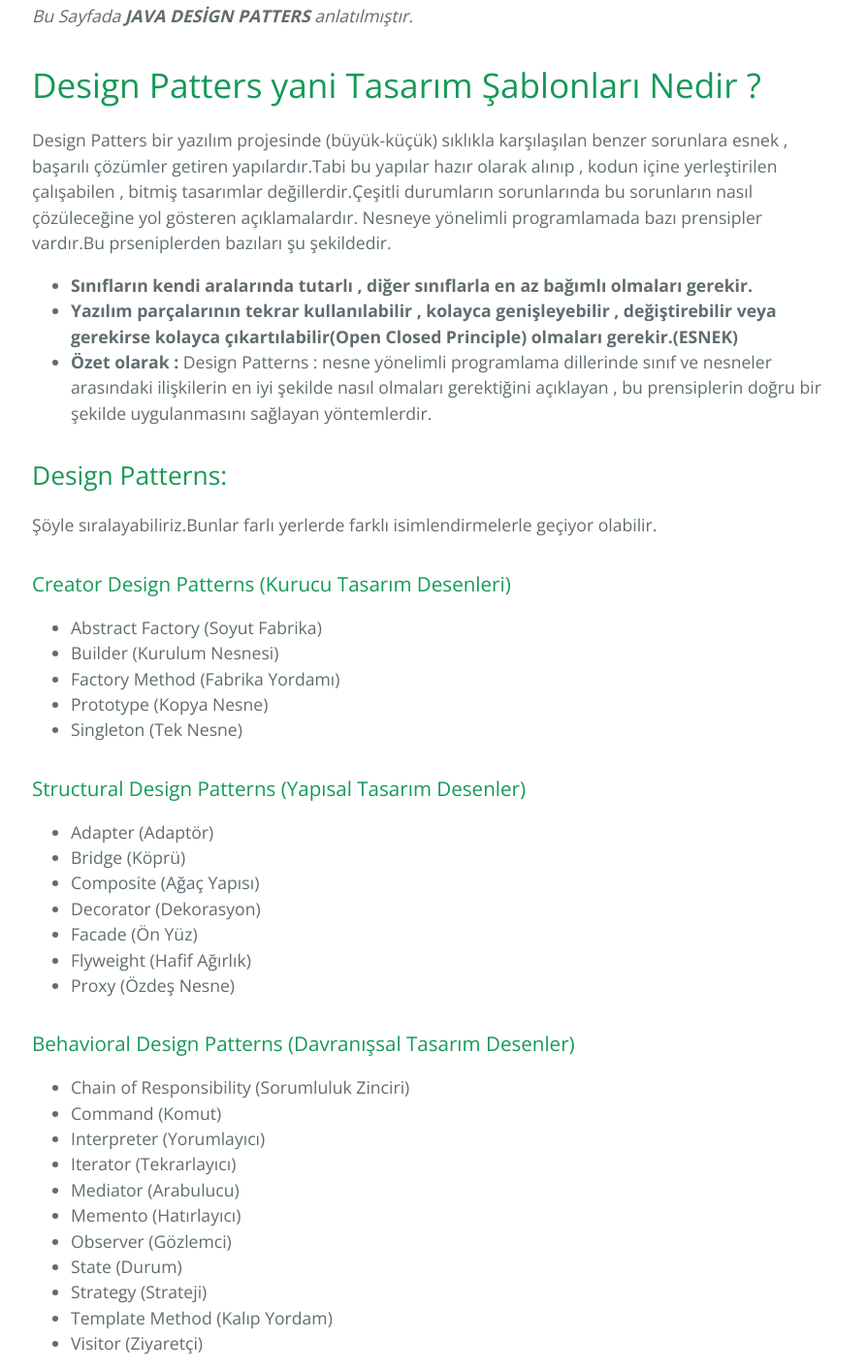
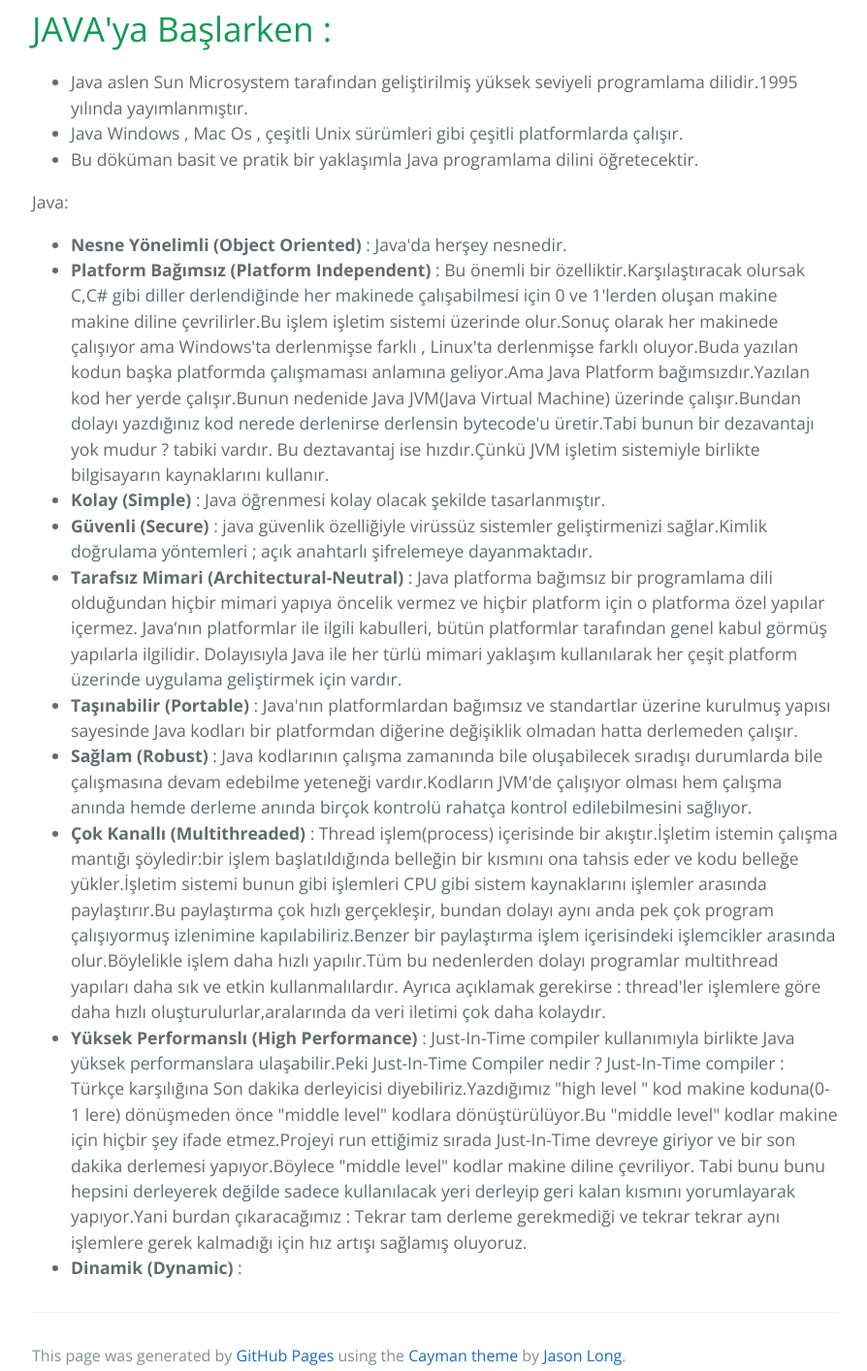
Before and after one commit to ucankucuk/ucankucuk.github.io, a plain HTML site: page index.html in a window 1280 px wide. Shown: the part 346-1760 px from the top of the page at 97% size, without its empty margins (191-1085 px from the left). Drawn offline with nearby package versions, Linux system fonts and the light colour scheme.

Commit message:
Replace master branch with page content via GitHub

```diff
--- a/index.html
+++ b/index.html
@@ -2,7 +2,7 @@
 <html lang="en-us">
   <head>
     <meta charset="UTF-8">
-    <title>Design Patterns by ucankucuk</title>
+    <title>| JAVA | by ucankucuk</title>
     <meta name="viewport" content="width=device-width, initial-scale=1">
     <link rel="stylesheet" type="text/css" href="stylesheets/normalize.css" media="screen">
     <link href='https://fonts.googleapis.com/css?family=Open+Sans:400,700' rel='stylesheet' type='text/css'>
@@ -11,72 +11,43 @@
   </head>
   <body>
     <section class="page-header">
-      <h1 class="project-name">Design Patterns</h1>
+      <h1 class="project-name">| JAVA |</h1>
       <h2 class="project-tagline">Blog</h2>
     </section>
 
     <section class="main-content">
-      <p><em>Bu Sayfada <strong>JAVA DESİGN PATTERS</strong> anlatılmıştır.</em></p>
-
-<h1>
-<a id="design-patters-yani-tasarım-Şablonları-nedir-" class="anchor" href="#design-patters-yani-tasar%C4%B1m-%C5%9Eablonlar%C4%B1-nedir-" aria-hidden="true"><span aria-hidden="true" class="octicon octicon-link"></span></a>Design Patters yani Tasarım Şablonları Nedir ?</h1>
-
-<p>Design Patters bir yazılım projesinde (büyük-küçük) sıklıkla karşılaşılan benzer sorunlara esnek , başarılı çözümler getiren yapılardır.Tabi bu yapılar hazır olarak alınıp , kodun içine yerleştirilen çalışabilen , bitmiş tasarımlar değillerdir.Çeşitli durumların sorunlarında bu sorunların nasıl çözüleceğine yol gösteren açıklamalardır.
-Nesneye yönelimli programlamada bazı prensipler vardır.Bu prseniplerden bazıları şu şekildedir.</p>
+      <h1>
+<a id="javaya-başlarken-" class="anchor" href="#javaya-ba%C5%9Flarken-" aria-hidden="true"><span aria-hidden="true" class="octicon octicon-link"></span></a>JAVA'ya Başlarken :</h1>
 
 <ul>
-<li><strong>Sınıfların kendi aralarında tutarlı , diğer sınıflarla en az bağımlı olmaları gerekir.</strong></li>
-<li>
-<strong>Yazılım parçalarının tekrar kullanılabilir , kolayca genişleyebilir , değiştirebilir veya gerekirse kolayca çıkartılabilir(Open Closed Principle) olmaları gerekir.(ESNEK)</strong><br>
-</li>
-<li>
-<strong>Özet olarak :</strong> Design Patterns : nesne yönelimli programlama dillerinde sınıf ve nesneler arasındaki ilişkilerin en iyi şekilde nasıl olmaları gerektiğini açıklayan , bu prensiplerin doğru bir şekilde uygulanmasını sağlayan  yöntemlerdir.</li>
+<li>Java aslen Sun Microsystem tarafından geliştirilmiş yüksek  seviyeli programlama dilidir.1995 yılında yayımlanmıştır.</li>
+<li>Java Windows , Mac Os , çeşitli Unix sürümleri gibi çeşitli platformlarda çalışır.</li>
+<li>Bu döküman basit ve pratik bir yaklaşımla Java programlama dilini öğretecektir.</li>
 </ul>
 
-<h2>
-<a id="design-patterns" class="anchor" href="#design-patterns" aria-hidden="true"><span aria-hidden="true" class="octicon octicon-link"></span></a>Design Patterns:</h2>
-
-<p>Şöyle sıralayabiliriz.Bunlar farlı yerlerde farklı isimlendirmelerle geçiyor olabilir.</p>
-
-<h3>
-<a id="creator-design-patterns-kurucu-tasarım-desenleri" class="anchor" href="#creator-design-patterns-kurucu-tasar%C4%B1m-desenleri" aria-hidden="true"><span aria-hidden="true" class="octicon octicon-link"></span></a>Creator Design Patterns (Kurucu Tasarım Desenleri)</h3>
+<p>Java:</p>
 
 <ul>
-<li>Abstract Factory (Soyut Fabrika)</li>
-<li>Builder (Kurulum Nesnesi)</li>
-<li>Factory Method (Fabrika Yordamı)</li>
-<li>Prototype (Kopya Nesne)</li>
-<li>Singleton (Tek Nesne)</li>
-</ul>
-
-<h3>
-<a id="structural-design-patterns-yapısal-tasarım-desenler" class="anchor" href="#structural-design-patterns-yap%C4%B1sal-tasar%C4%B1m-desenler" aria-hidden="true"><span aria-hidden="true" class="octicon octicon-link"></span></a>Structural Design Patterns (Yapısal Tasarım Desenler)</h3>
-
-<ul>
-<li>Adapter (Adaptör)</li>
-<li>Bridge (Köprü)</li>
-<li>Composite (Ağaç Yapısı)</li>
-<li>Decorator (Dekorasyon)</li>
-<li>Facade (Ön Yüz)</li>
-<li>Flyweight (Hafif Ağırlık)</li>
-<li>Proxy (Özdeş Nesne)</li>
-</ul>
-
-<h3>
-<a id="behavioral-design-patterns-davranışsal-tasarım-desenler" class="anchor" href="#behavioral-design-patterns-davran%C4%B1%C5%9Fsal-tasar%C4%B1m-desenler" aria-hidden="true"><span aria-hidden="true" class="octicon octicon-link"></span></a>Behavioral Design Patterns (Davranışsal Tasarım Desenler)</h3>
-
-<ul>
-<li>Chain of Responsibility (Sorumluluk Zinciri)</li>
-<li>Command (Komut)</li>
-<li>Interpreter (Yorumlayıcı)</li>
-<li>Iterator (Tekrarlayıcı)</li>
-<li>Mediator (Arabulucu)</li>
-<li>Memento (Hatırlayıcı)</li>
-<li>Observer (Gözlemci)</li>
-<li>State (Durum)</li>
-<li>Strategy (Strateji)</li>
-<li>Template Method (Kalıp Yordam)</li>
-<li>Visitor (Ziyaretçi)</li>
+<li>
+<strong>Nesne Yönelimli (Object Oriented)</strong> : Java'da herşey nesnedir.</li>
+<li>
+<strong>Platform Bağımsız (Platform Independent)</strong> : Bu önemli bir özelliktir.Karşılaştıracak olursak C,C# gibi diller derlendiğinde her makinede çalışabilmesi için 0 ve 1'lerden oluşan makine makine diline çevrilirler.Bu işlem işletim sistemi üzerinde olur.Sonuç olarak her makinede çalışıyor ama Windows'ta derlenmişse farklı , Linux'ta derlenmişse farklı oluyor.Buda yazılan kodun başka platformda çalışmaması anlamına geliyor.Ama Java Platform bağımsızdır.Yazılan kod her yerde çalışır.Bunun nedenide Java JVM(Java Virtual Machine) üzerinde çalışır.Bundan dolayı yazdığınız kod nerede derlenirse derlensin  bytecode'u üretir.Tabi bunun bir dezavantajı yok mudur ? tabiki vardır. Bu deztavantaj ise hızdır.Çünkü JVM işletim sistemiyle birlikte bilgisayarın kaynaklarını kullanır.</li>
+<li>
+<strong>Kolay (Simple)</strong> : Java öğrenmesi kolay olacak şekilde tasarlanmıştır.</li>
+<li>
+<strong>Güvenli (Secure)</strong> : java güvenlik özelliğiyle virüssüz sistemler geliştirmenizi sağlar.Kimlik doğrulama yöntemleri ; açık anahtarlı şifrelemeye dayanmaktadır.</li>
+<li>
+<strong>Tarafsız Mimari (Architectural-Neutral)</strong> : Java platforma bağımsız bir programlama dili olduğundan hiçbir mimari yapıya öncelik vermez ve hiçbir platform için o platforma özel yapılar içermez. Java’nın platformlar ile ilgili kabulleri, bütün platformlar tarafından genel kabul görmüş yapılarla ilgilidir. Dolayısıyla Java ile her türlü mimari yaklaşım kullanılarak her çeşit platform üzerinde uygulama geliştirmek için vardır.</li>
+<li>
+<strong>Taşınabilir (Portable)</strong> : Java'nın platformlardan bağımsız ve standartlar üzerine kurulmuş yapısı sayesinde Java kodları bir platformdan diğerine değişiklik olmadan hatta derlemeden çalışır.</li>
+<li>
+<strong>Sağlam (Robust)</strong> : Java kodlarının çalışma zamanında bile oluşabilecek sıradışı durumlarda bile çalışmasına devam edebilme yeteneği vardır.Kodların JVM'de çalışıyor olması hem çalışma anında hemde derleme anında birçok kontrolü rahatça kontrol edilebilmesini sağlıyor.</li>
+<li>
+<strong>Çok Kanallı (Multithreaded)</strong> : Thread işlem(process) içerisinde bir akıştır.İşletim istemin çalışma mantığı şöyledir:bir işlem başlatıldığında belleğin bir kısmını ona tahsis eder ve kodu belleğe yükler.İşletim sistemi bunun gibi işlemleri CPU gibi sistem kaynaklarını işlemler arasında paylaştırır.Bu paylaştırma çok hızlı gerçekleşir, bundan dolayı aynı anda pek çok program çalışıyormuş izlenimine kapılabiliriz.Benzer bir paylaştırma işlem içerisindeki işlemcikler arasında olur.Böylelikle işlem daha hızlı yapılır.Tüm bu nedenlerden dolayı programlar multithread yapıları daha sık ve etkin kullanmalılardır. Ayrıca açıklamak gerekirse : thread'ler işlemlere göre daha hızlı oluşturulurlar,aralarında da veri iletimi çok daha kolaydır.</li>
+<li>
+<strong>Yüksek Performanslı (High Performance)</strong> : Just-In-Time compiler kullanımıyla birlikte Java yüksek performanslara ulaşabilir.Peki Just-In-Time Compiler nedir ? Just-In-Time compiler : Türkçe karşılığına Son dakika derleyicisi diyebiliriz.Yazdığımız "high level " kod makine koduna(0-1 lere) dönüşmeden önce "middle level" kodlara dönüştürülüyor.Bu "middle level" kodlar makine için hiçbir şey ifade etmez.Projeyi run ettiğimiz sırada Just-In-Time devreye giriyor ve bir son dakika derlemesi yapıyor.Böylece "middle level" kodlar makine diline çevriliyor. Tabi bunu bunu hepsini derleyerek değilde sadece kullanılacak yeri derleyip geri kalan kısmını yorumlayarak yapıyor.Yani burdan çıkaracağımız : Tekrar tam derleme gerekmediği ve tekrar tekrar aynı işlemlere gerek kalmadığı için hız artışı sağlamış oluyoruz.</li>
+<li>
+<strong>Dinamik (Dynamic)</strong> :</li>
 </ul>
 
       <footer class="site-footer">
```
Also changed, not shown: params.json (+2 -2 lines).
